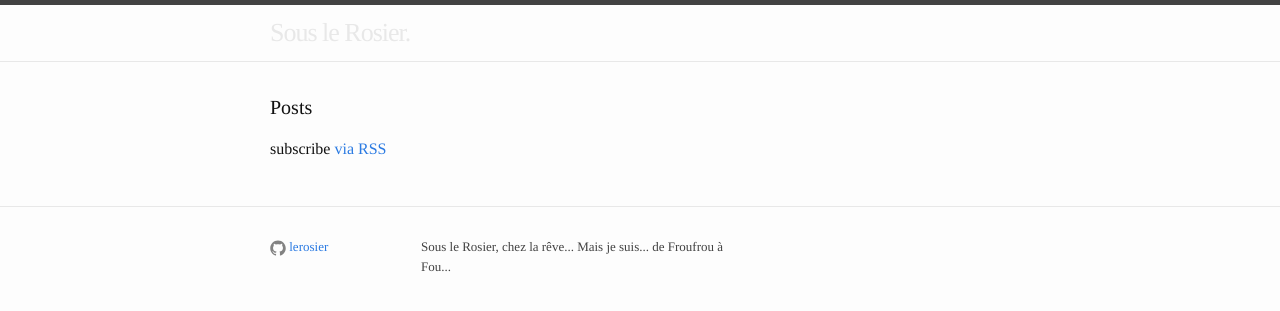
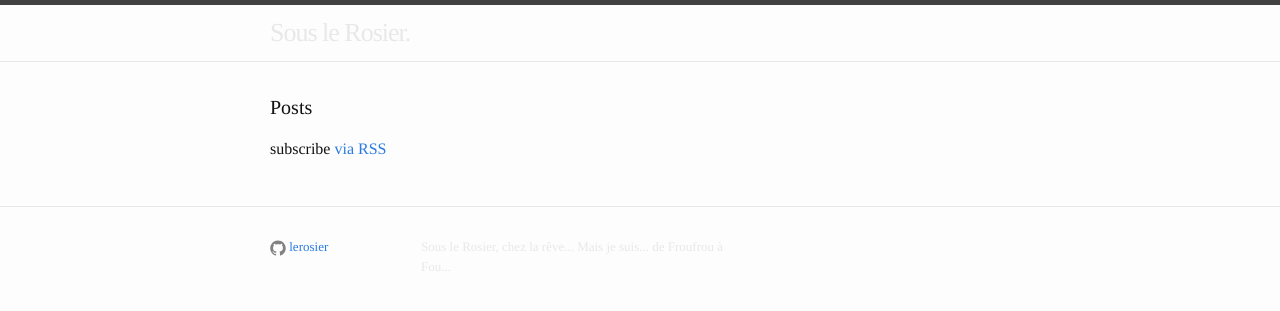
Before and after one commit to lerosier/lerosier.github.com, a Jekyll site: the page built from index.html, in a window 1280 px wide. Shown: the top 311 px of the page. Built offline with Jekyll 4.4.1, drawn with Linux system fonts in a browser that asks for light colours.

Commit message:
Update _layout.scss

```diff
--- a/_sass/_layout.scss
+++ b/_sass/_layout.scss
@@ -139,6 +139,7 @@
 .footer-col-3 {
     width: -webkit-calc(45% - (#{$spacing-unit} / 2));
     width:         calc(45% - (#{$spacing-unit} / 2));
+    color: $grey-color-light;
 }
 
 @include media-query($on-laptop) {
```
